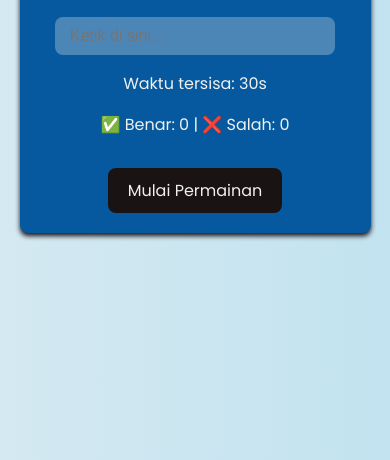
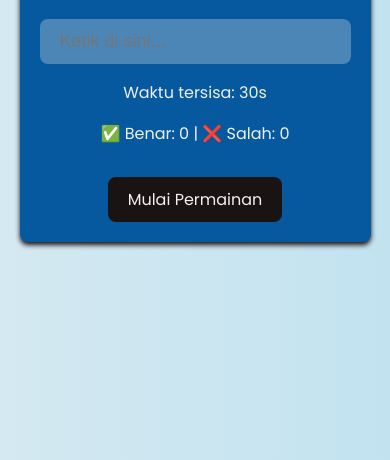
Before and after one commit to malaFillatunnida/TypingSpeedTest, a plain HTML site: page index.html in a window 390 px wide. Shown: the part 384-844 px from the top of the page. Drawn offline with Linux system fonts and the light colour scheme.

Commit message:
update syle inpu2

```diff
--- a/style.css
+++ b/style.css
@@ -54,19 +54,14 @@ h1 {
 }
 
 input {
-  width: 90%;
+  border: 0;
+  border-radius: var(--border-radius);
+  font-size: 18px;
+  width: 100%;
   max-width: 350px;
   padding: 12px 20px;
-  font-size: 18px;
-  border: 0;
-  border-radius: var(--border-radius);
-}
-
-@media (max-width: 400px) {
-  input {
-    font-size: 16px;
-    padding: 10px 15px;
-  }
+  margin-top: 10px;
+  box-sizing: border-box;
 }
 
 button {
```
